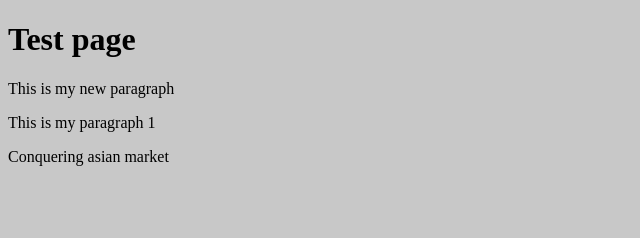
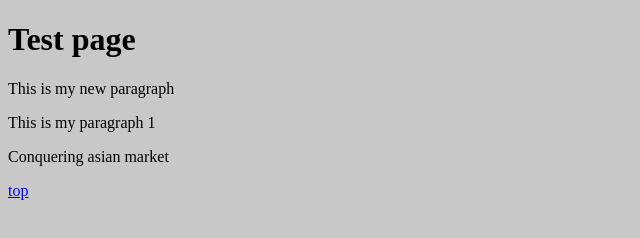
Before and after one commit to Jawwad29180/Website, a plain HTML site: page index.html in a window 1280 px wide. Shown: the full height of the page, 0-640 px from the left. Drawn offline with Linux system fonts and the light colour scheme.

Commit message:
adding link to top

```diff
--- a/index.html
+++ b/index.html
@@ -10,5 +10,6 @@
 <p>This is my new paragraph</p>
 <p>This is my paragraph 1</p>
 <p>Conquering asian market</p>
+<a href="#">top</a>
     </body>
 </html>
```
